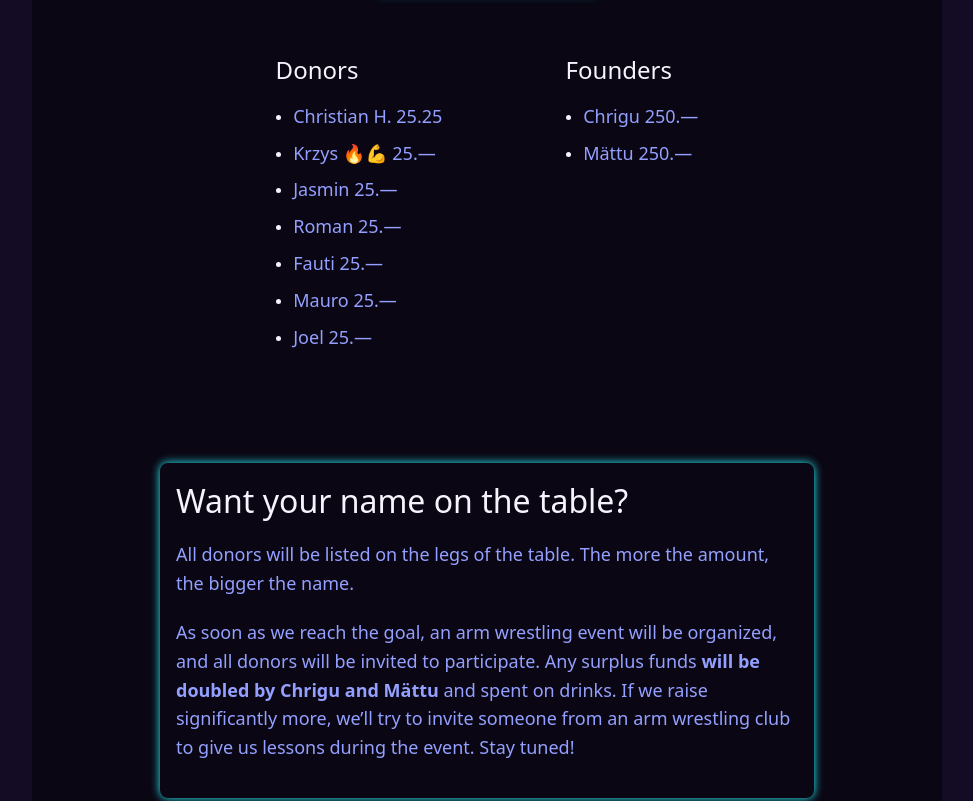
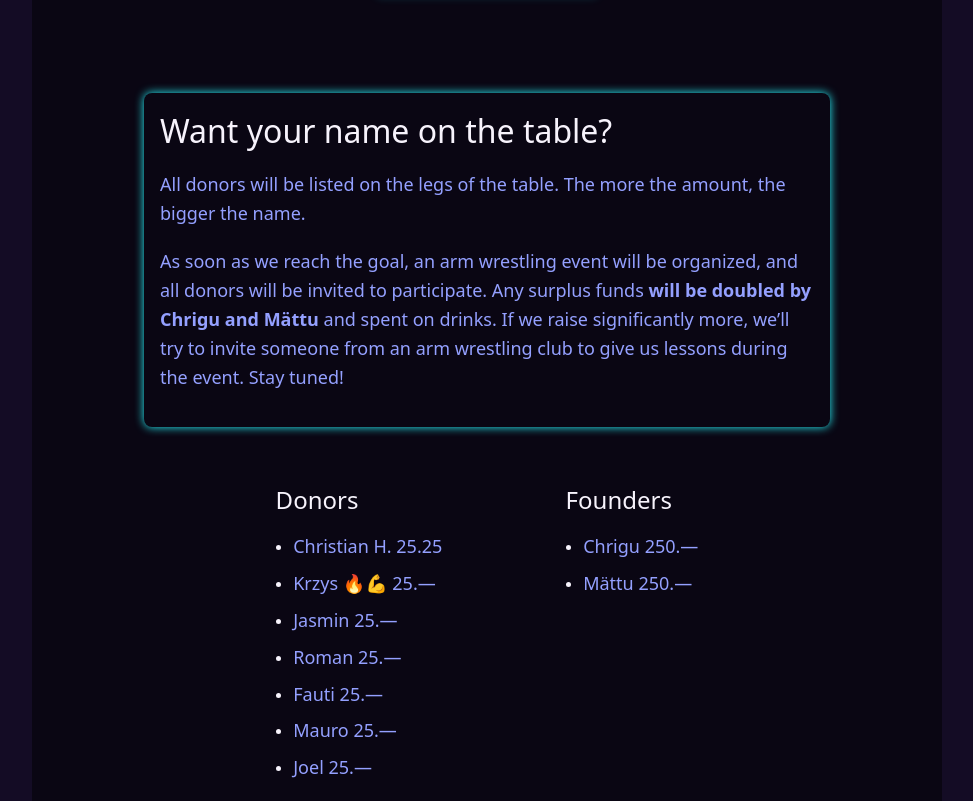
Before and after one commit to armwrestling-ch/armwrestling-ch.github.io, a plain HTML site: page docs/index.html in a window 1280 px wide. Shown: the part 1233-2034 px from the top of the page, without its empty margins (153-1126 px from the left). Drawn offline with Linux system fonts and the light colour scheme.

Commit message:
switch sections

```diff
--- a/docs/css/style.css
+++ b/docs/css/style.css
@@ -356,7 +356,7 @@ body {
 .donor-bounty-highlight {
   position: relative;
   padding: 1rem;
-  margin: 2rem 3em;
+  margin: 2rem;
   background-color: var(--color-darker);
   border-radius: 0.5rem;
   box-shadow: 0 0 10px var(--color-cyan);
@@ -365,3 +365,10 @@ body {
 .donor-bounty-highlight h2 {
   margin-top: 0;
 }
+
+@media (min-width: 620px) {
+  .content .donor-bounty-highlight {
+    margin-bottom: 2rem;
+    margin-top: 6rem;
+  }
+}
--- a/docs/index.html
+++ b/docs/index.html
@@ -67,6 +67,22 @@
             >
           </div>
         </div>
+        <div class="content-block donor-bounty-highlight">
+          <h2>Want your name on the table?</h2>
+          <p class="donor-bounty">
+            All donors will be listed on the legs of the table. The more the
+            amount, the bigger the name.
+          </p>
+          <p class="donor-bounty">
+            As soon as we reach the goal, an arm wrestling event will be
+            organized, and all donors will be invited to participate. Any
+            surplus funds
+            <strong>will be doubled by Chrigu and Mättu</strong> and spent on
+            drinks. If we raise significantly more, we’ll try to invite someone
+            from an arm wrestling club to give us lessons during the event. Stay
+            tuned!
+          </p>
+        </div>
         <div class="content-block donors">
           <div class="donor-column">
             <h3>Donors</h3>
@@ -85,22 +101,6 @@
               </li>
             </ul>
           </div>
-        </div>
-        <div class="content-block donor-bounty-highlight">
-          <h2>Want your name on the table?</h2>
-          <p class="donor-bounty">
-            All donors will be listed on the legs of the table. The more the
-            amount, the bigger the name.
-          </p>
-          <p class="donor-bounty">
-            As soon as we reach the goal, an arm wrestling event will be
-            organized, and all donors will be invited to participate. Any
-            surplus funds
-            <strong>will be doubled by Chrigu and Mättu</strong> and spent on
-            drinks. If we raise significantly more, we’ll try to invite someone
-            from an arm wrestling club to give us lessons during the event. Stay
-            tuned!
-          </p>
         </div>
         <div class="content-block media main-image">
           <img src="./img/table.webp" alt="Arm wrestling table" />
```
